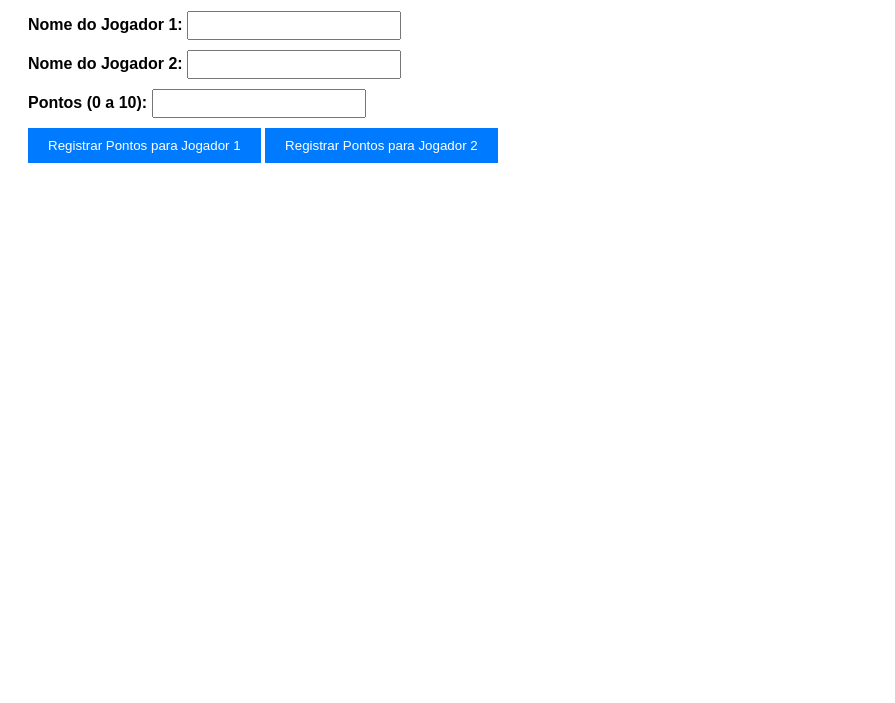
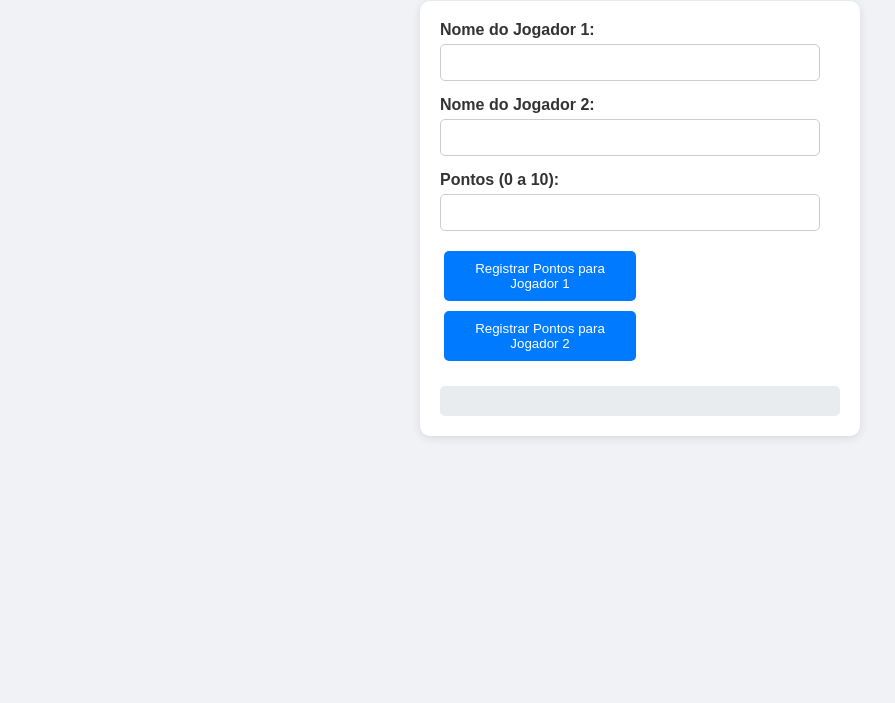
Before and after one commit to Matheusinho777/PI2A_2024, a plain HTML site: page PartidaFrontV1.html in a window 1280 px wide. Shown: the part 97-800 px from the top of the page, without its empty margins (0-895 px from the left). Drawn offline with Linux system fonts and the light colour scheme.

Commit message:
Update PartidaFrontV1.html

```diff
--- a/PartidaFrontV1.html
+++ b/PartidaFrontV1.html
@@ -1,5 +1,5 @@
 <!DOCTYPE html>
-<html lang="en">
+<html lang="pt">
 <head>
     <meta charset="UTF-8">
     <meta name="viewport" content="width=device-width, initial-scale=1.0">
@@ -7,25 +7,59 @@
     <style>
         body {
             font-family: Arial, sans-serif;
+            background-color: #f0f2f5;
+            color: #333;
+            margin: 0;
             padding: 20px;
+            display: flex;
+            flex-direction: column;
+            align-items: center;
+        }
+        h1 {
+            color: #007bff;
+            margin-bottom: 20px;
+        }
+        .container {
+            background-color: #fff;
+            padding: 20px;
+            border-radius: 10px;
+            box-shadow: 0 2px 10px rgba(0, 0, 0, 0.1);
+            max-width: 400px;
+            width: 100%;
         }
         label {
             font-weight: bold;
+            display: block;
+            margin-bottom: 5px;
         }
         input[type="text"], input[type="number"] {
-            margin-bottom: 10px;
-            padding: 5px;
-            width: 200px;
+            width: calc(100% - 20px);
+            padding: 10px;
+            margin-bottom: 15px;
+            border: 1px solid #ccc;
+            border-radius: 5px;
+            box-sizing: border-box;
         }
         button {
-            padding: 10px 20px;
+            width: 48%;
+            padding: 10px;
+            margin: 5px 1%;
             background-color: #007bff;
             color: #fff;
             border: none;
+            border-radius: 5px;
             cursor: pointer;
+            transition: background-color 0.3s ease;
+        }
+        button:hover {
+            background-color: #0056b3;
         }
         #resultado {
             margin-top: 20px;
+            padding: 15px;
+            background-color: #e9ecef;
+            border-radius: 5px;
+            text-align: center;
             font-weight: bold;
         }
     </style>
@@ -33,6 +67,7 @@
 <body>
     <h1>Partida de Tiro com Arco</h1>
 
+    <div class="container">
         <div>
             <label for="nomeJogador1">Nome do Jogador 1:</label>
             <input type="text" id="nomeJogador1">
@@ -54,6 +89,7 @@
         </div>
 
         <div id="resultado"></div>
+    </div>
 
     <script>
         let pontuacaoJogador1 = 0;
@@ -81,10 +117,13 @@
         }
 
         function obterVencedor() {
+            const nomeJogador1 = document.getElementById('nomeJogador1').value || 'Jogador 1';
+            const nomeJogador2 = document.getElementById('nomeJogador2').value || 'Jogador 2';
+
             if (pontuacaoJogador1 > pontuacaoJogador2) {
-                return `Jogador 1 (${document.getElementById('nomeJogador1').value})`;
+                return `${nomeJogador1}`;
             } else if (pontuacaoJogador2 > pontuacaoJogador1) {
-                return `Jogador 2 (${document.getElementById('nomeJogador2').value})`;
+                return `${nomeJogador2}`;
             } else {
                 return 'Empate';
             }
```
Lines whose indentation alone changed are shown as unchanged.
